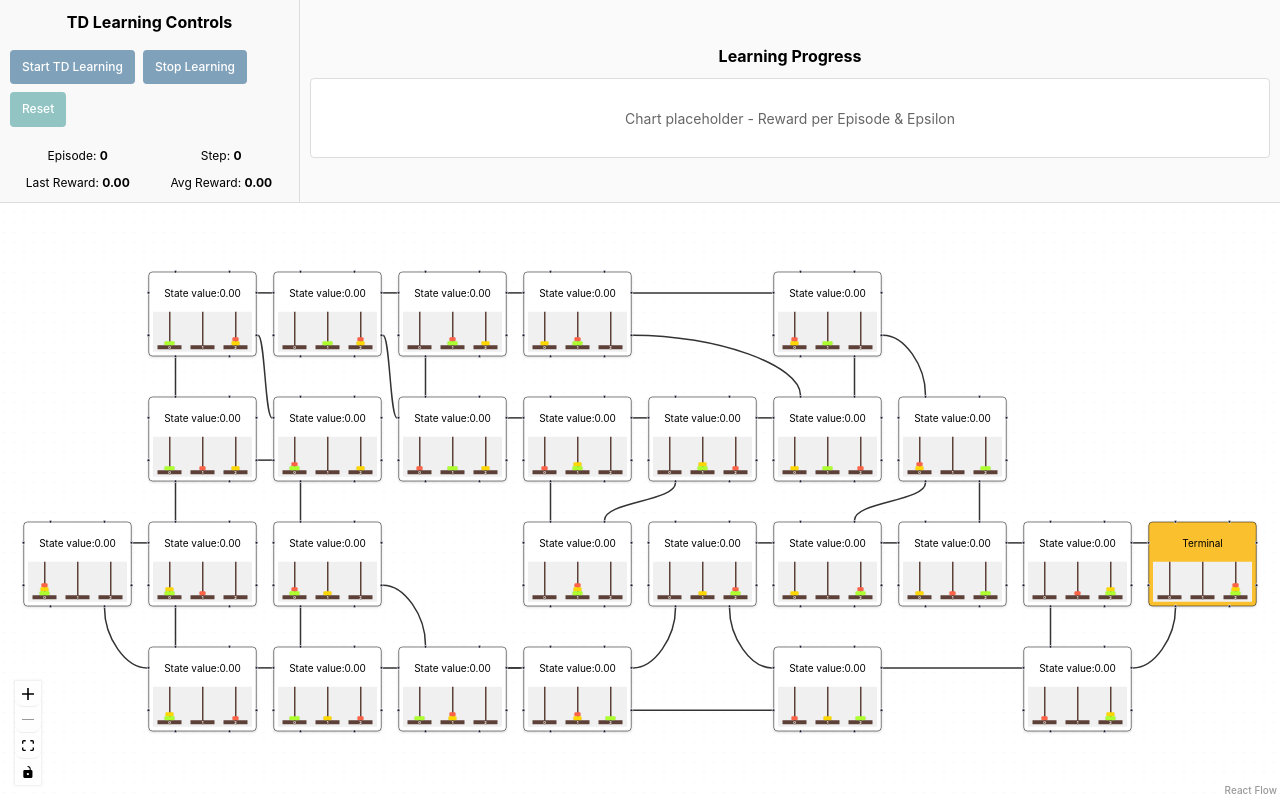
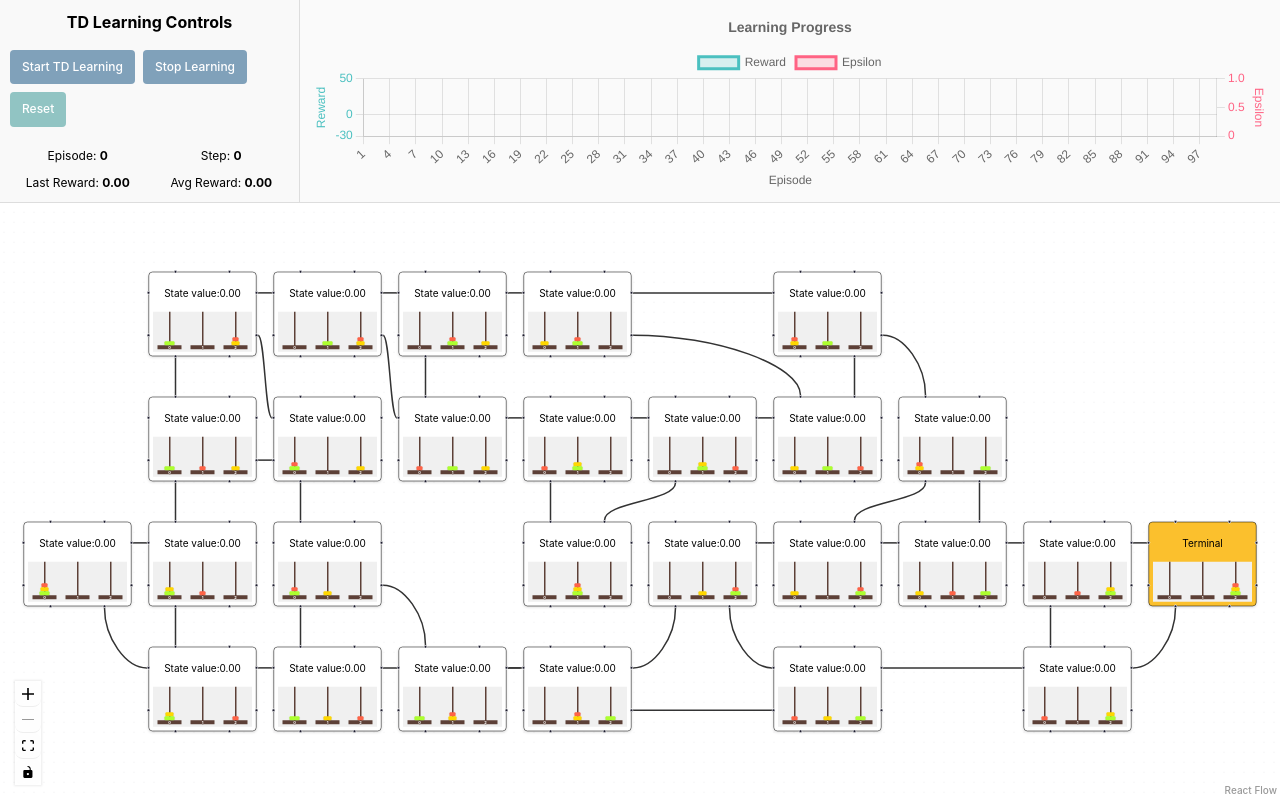
Before and after one commit to klurpicolo/Tower-of-Hanoi-Reinforcement-Learning, a React (Vite) app: page / in a window 1280 px wide. Built offline with nearby package versions, Linux system fonts and the light colour scheme.

Commit message:
Add chart

```diff
--- a/package.json
+++ b/package.json
@@ -17,9 +17,11 @@
     "@mantine/hooks": "^8.3.1",
     "@xyflow/react": "^12.8.4",
     "animejs": "^4.1.3",
+    "chart.js": "^4.5.0",
     "mobx": "^6.13.7",
     "mobx-react-lite": "^4.1.0",
     "react": "^19.1.1",
+    "react-chartjs-2": "^5.3.0",
     "react-dom": "^19.1.1"
   },
   "devDependencies": {
--- /dev/null
+++ b/src/features/playground/LearningProgressChart.tsx
@@ -0,0 +1,184 @@
+import React, { useEffect, useRef } from 'react';
+import {
+  Chart as ChartJS,
+  CategoryScale,
+  LinearScale,
+  PointElement,
+  LineElement,
+  Title,
+  Tooltip,
+  Legend,
+} from 'chart.js';
+import type { ChartOptions } from 'chart.js';
+import { Line } from 'react-chartjs-2';
+
+// Register Chart.js components
+ChartJS.register(
+  CategoryScale,
+  LinearScale,
+  PointElement,
+  LineElement,
+  Title,
+  Tooltip,
+  Legend
+);
+
+export interface EpisodeData {
+  episode: number;
+  reward: number;
+  epsilon: number;
+}
+
+interface LearningProgressChartProps {
+  data: EpisodeData[];
+  maxEpisodes?: number;
+  onReset?: () => void;
+}
+
+export const LearningProgressChart: React.FC<LearningProgressChartProps> = ({
+  data,
+  maxEpisodes = 100,
+}) => {
+  const chartRef = useRef<ChartJS<'line'>>(null);
+
+  const chartData = {
+    labels: Array.from({ length: maxEpisodes }, (_, i) => `${i + 1}`),
+    datasets: [
+      {
+        label: 'Reward',
+        data: Array.from({ length: maxEpisodes }, (_, i) => {
+          const episodeData = data.find(d => d.episode === i + 1);
+          return episodeData ? episodeData.reward : null;
+        }),
+        borderColor: 'rgb(75, 192, 192)',
+        backgroundColor: 'rgba(75, 192, 192, 0.2)',
+        yAxisID: 'y',
+        tension: 0.1,
+        spanGaps: false,
+      },
+      {
+        label: 'Epsilon',
+        data: Array.from({ length: maxEpisodes }, (_, i) => {
+          const episodeData = data.find(d => d.episode === i + 1);
+          return episodeData ? episodeData.epsilon : null;
+        }),
+        borderColor: 'rgb(255, 99, 132)',
+        backgroundColor: 'rgba(255, 99, 132, 0.2)',
+        yAxisID: 'y1',
+        tension: 0.1,
+        spanGaps: false,
+      },
+    ],
+  };
+
+  const options: ChartOptions<'line'> = {
+    responsive: true,
+    maintainAspectRatio: false,
+    interaction: {
+      mode: 'index',
+      intersect: false,
+    },
+    plugins: {
+      title: {
+        display: true,
+        text: 'Learning Progress',
+        font: {
+          size: 14,
+          weight: 'bold',
+        },
+      },
+      legend: {
+        display: true,
+        position: 'top',
+      },
+      tooltip: {
+        callbacks: {
+          label: function(context) {
+            const label = context.dataset.label || '';
+            const value = context.parsed.y;
+            if (label === 'Reward') {
+              return `${label}: ${value.toFixed(2)}`;
+            } else {
+              return `${label}: ${value.toFixed(3)}`;
+            }
+          }
+        }
+      },
+    },
+    scales: {
+      x: {
+        display: true,
+        title: {
+          display: true,
+          text: 'Episode',
+        },
+        grid: {
+          display: true,
+        },
+        min: 1,
+        max: maxEpisodes,
+        ticks: {
+          stepSize: Math.max(1, Math.floor(maxEpisodes / 10)),
+          callback: function(value) {
+            return Math.floor(Number(value));
+          }
+        },
+      },
+      y: {
+        type: 'linear',
+        display: true,
+        position: 'left',
+        title: {
+          display: true,
+          text: 'Reward',
+          color: 'rgb(75, 192, 192)',
+        },
+        grid: {
+          display: true,
+        },
+        ticks: {
+          color: 'rgb(75, 192, 192)',
+        },
+        min: -30,
+        max: 50,
+      },
+      y1: {
+        type: 'linear',
+        display: true,
+        position: 'right',
+        title: {
+          display: true,
+          text: 'Epsilon',
+          color: 'rgb(255, 99, 132)',
+        },
+        grid: {
+          drawOnChartArea: false,
+        },
+        ticks: {
+          color: 'rgb(255, 99, 132)',
+        },
+        min: 0,
+        max: 1,
+      },
+    },
+  };
+
+  // Reset chart when data is empty
+  useEffect(() => {
+    if (data.length === 0 && chartRef.current) {
+      chartRef.current.data.labels = [];
+      chartRef.current.data.datasets.forEach(dataset => {
+        dataset.data = [];
+      });
+      chartRef.current.update();
+    }
+  }, [data]);
+
+  return (
+    <div style={{ width: '100%', height: '100%', position: 'relative' }}>
+      <Line ref={chartRef} data={chartData} options={options} />
+    </div>
+  );
+};
+
+export default LearningProgressChart;
--- a/src/features/playground/PlayGround.tsx
+++ b/src/features/playground/PlayGround.tsx
@@ -1,12 +1,10 @@
 import { ReactFlow, Background, Controls, useNodesState } from "@xyflow/react";
 import "@xyflow/react/dist/style.css";
-import {
-  TowerStateNode,
-  type TowerStateNode as TowerStateNodeType,
-} from "./TowerStateNode";
+import { TowerStateNode } from "./TowerStateNode";
 import { useEffect, useState, useCallback, useRef } from "react";
 import { edges, initialNodes } from "./initNode";
 import { mockTDLearning } from "../../reinforcement/mockTDLearning";
+import LearningProgressChart, { type EpisodeData } from "./LearningProgressChart";
 
 function valueToRGB(value: number): string {
   const normalized = Math.min(Math.max(value / 5, 0), 1); // adjust max value
@@ -70,6 +68,8 @@ export default function PlayGround({ onRLUpdate, config }: RLStreamProps = {}) {
     averageReward: 0,
     step: 0,
   });
+  const [episodeData, setEpisodeData] = useState<EpisodeData[]>([]);
+  const [maxEpisodes, setMaxEpisodes] = useState<number>(100);
 
   // Refs for managing streaming
   const updateQueueRef = useRef<RLUpdate[]>([]);
@@ -204,13 +204,20 @@ export default function PlayGround({ onRLUpdate, config }: RLStreamProps = {}) {
     [processUpdateQueue],
   );
 
+  // Function to add episode data (will be called by MockTDLearning)
+  const addEpisodeData = useCallback((episode: number, reward: number, epsilon: number) => {
+    setEpisodeData(prev => [...prev, { episode, reward, epsilon }]);
+  }, []);
+
   // Expose the addRLUpdate method globally for RL algorithm access
   useEffect(() => {
     (window as any).addRLUpdate = addRLUpdate;
+    (window as any).addEpisodeData = addEpisodeData;
     return () => {
       delete (window as any).addRLUpdate;
+      delete (window as any).addEpisodeData;
     };
-  }, [addRLUpdate]);
+  }, [addRLUpdate, addEpisodeData]);
 
   const resetNodeColors = useCallback(() => {
     setNodes(
@@ -233,7 +240,21 @@ export default function PlayGround({ onRLUpdate, config }: RLStreamProps = {}) {
       averageReward: 0,
       step: 0,
     });
+    setEpisodeData([]);
+    setMaxEpisodes(100);
   }, []);
+
+  // Start learning function that sets max episodes
+  const handleStartLearning = useCallback((episodes: number = 50) => {
+    setMaxEpisodes(episodes);
+    mockTDLearning.startLearning(episodes, 50);
+  }, []);
+
+  // Enhanced reset function that also resets the chart
+  const handleReset = useCallback(() => {
+    mockTDLearning.reset();
+    resetStats();
+  }, [resetStats]);
 
   useEffect(() => {
     (window as any).resetAllNodes = () => {
@@ -265,7 +286,7 @@ export default function PlayGround({ onRLUpdate, config }: RLStreamProps = {}) {
           background: "#f9f9f9",
           borderBottom: "1px solid #ddd",
           zIndex: 10,
-          minHeight: "120px",
+          minHeight: "200px",
         }}
       >
         {/* Left Side - Controls */}
@@ -284,7 +305,7 @@ export default function PlayGround({ onRLUpdate, config }: RLStreamProps = {}) {
           </div>
           <div style={{ display: "flex", gap: "8px", flexWrap: "wrap" }}>
             <button
-              onClick={() => mockTDLearning.startLearning(50, 50)}
+              onClick={() => handleStartLearning(50)}
               style={{
                 padding: "8px 12px",
                 backgroundColor: "#80A1BA",
@@ -312,7 +333,7 @@ export default function PlayGround({ onRLUpdate, config }: RLStreamProps = {}) {
               Stop Learning
             </button>
             <button
-              onClick={() => mockTDLearning.reset()}
+              onClick={handleReset}
               style={{
                 padding: "8px 12px",
                 backgroundColor: "#91C4C3",
@@ -359,29 +380,11 @@ export default function PlayGround({ onRLUpdate, config }: RLStreamProps = {}) {
             padding: "10px",
             display: "flex",
             flexDirection: "column",
-            alignItems: "center",
-            justifyContent: "center",
             backgroundColor: "#fafafa",
           }}
         >
-          <div style={{ fontWeight: "bold", fontSize: "16px", marginBottom: "10px" }}>
-            Learning Progress
-          </div>
-          <div
-            style={{
-              width: "100%",
-              height: "80px",
-              backgroundColor: "white",
-              border: "1px solid #ddd",
-              borderRadius: "4px",
-              display: "flex",
-              alignItems: "center",
-              justifyContent: "center",
-              color: "#666",
-              fontSize: "14px",
-            }}
-          >
-            Chart placeholder - Reward per Episode & Epsilon
+          <div style={{ height: "100%" }}>
+            <LearningProgressChart data={episodeData} maxEpisodes={maxEpisodes} />
           </div>
         </div>
       </div>
--- a/src/reinforcement/mockTDLearning.ts
+++ b/src/reinforcement/mockTDLearning.ts
@@ -10,7 +10,7 @@ export class MockTDLearning {
   private qTable: Map<string, number> = new Map();
   private learningRate = 0.1;
   private discountFactor = 0.9;
-  private epsilon = 0.1; // Exploration rate
+  private epsilon = 0.9; // Exploration rate
   private epsilonDecay: number = 0.9;
   private minEpsilon: number = 0.01;
   private isRunning = false;
@@ -152,6 +152,11 @@ export class MockTDLearning {
         this.epsilon * this.epsilonDecay,
       );
 
+      // Send episode data to chart
+      if (typeof window !== "undefined" && (window as any).addEpisodeData) {
+        (window as any).addEpisodeData(episode, episodeReward, this.epsilon);
+      }
+
       // Log progress every 10 episodes
       if (episode % 10 === 0 || solved) {
         console.log(
@@ -208,7 +213,7 @@ export class MockTDLearning {
     this.qTable.clear();
     this.learningRate = 0.1;
     this.discountFactor = 0.9;
-    this.epsilon = 0.1;
+    this.epsilon = 0.9;
     this.isRunning = false;
 
     this.trainingStats = {
```
Also changed, not shown: 1 other file (tests, documents, lock files or other folders).
